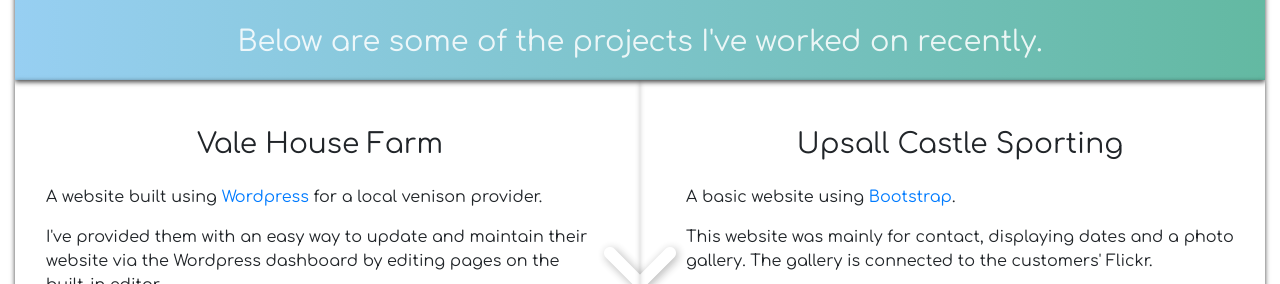
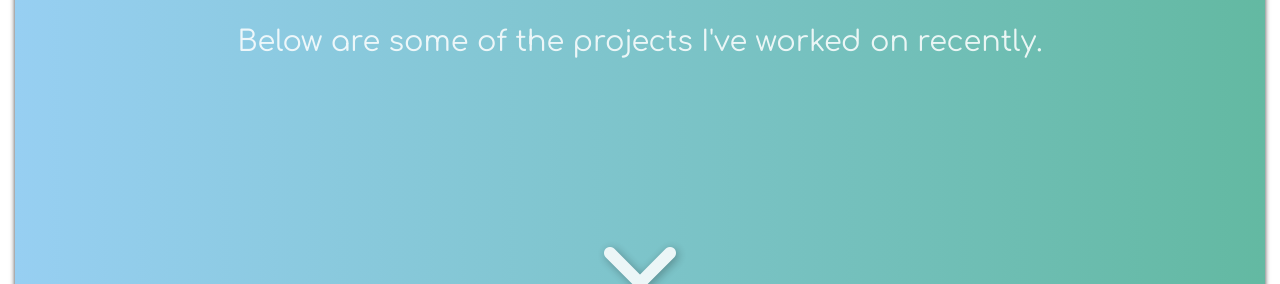
Before and after one commit to emab/emab.github.io, a plain HTML site: page index.html in a window 1280 px wide. Shown: the part 487-771 px from the top of the page. Drawn offline with nearby package versions, Linux system fonts and the light colour scheme.

Commit message:
Update style.css
Typo

```diff
--- a/css/style.css
+++ b/css/style.css
@@ -80,7 +80,7 @@ font-size: calc(16px + 1vw);
 
 @media screen and (min-height: 600px) {
     .full-display {
-        height: 100vf;
+        height: 100vh;
         min-height: 400px;
         -webkit-box-shadow: 0px 2px 5px 0px rgba(0, 0, 0, 0.75);
         -moz-box-shadow: 0px 2px 5px 0px rgba(0, 0, 0, 0.75);
```
